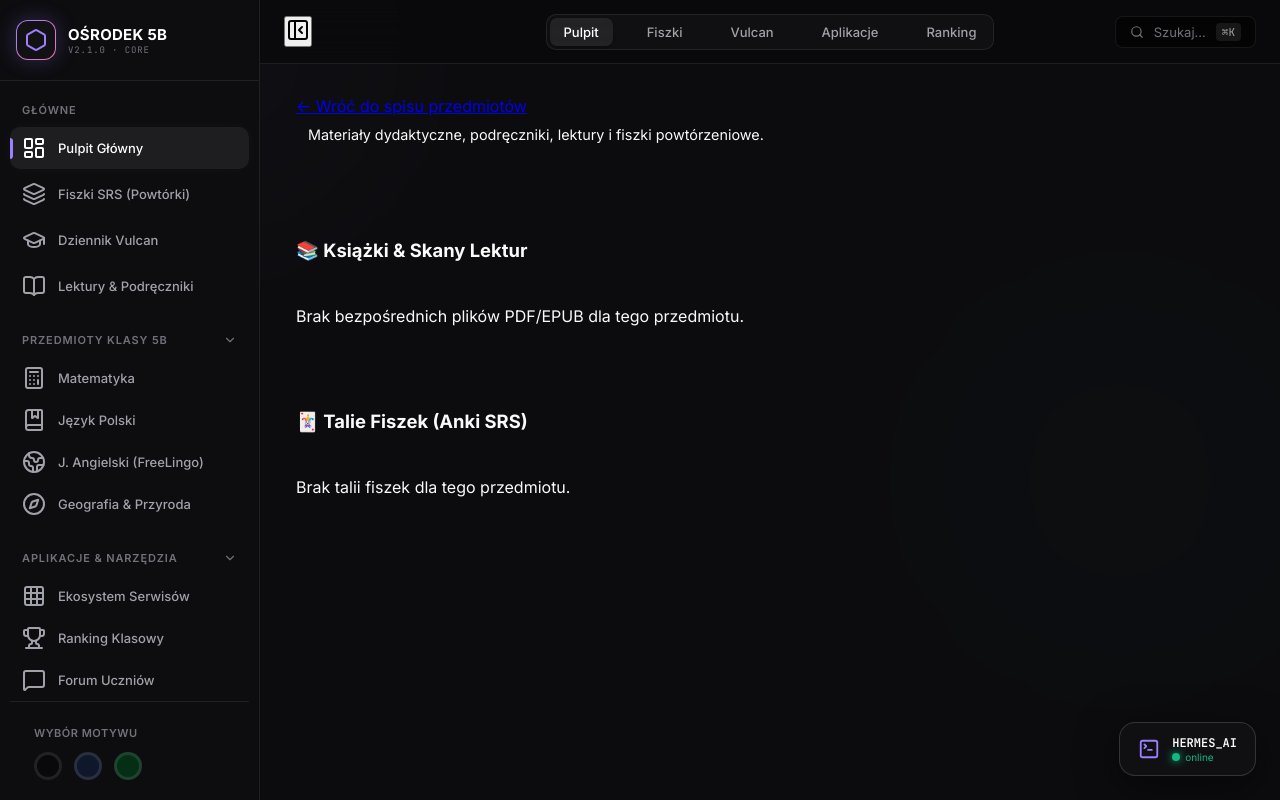
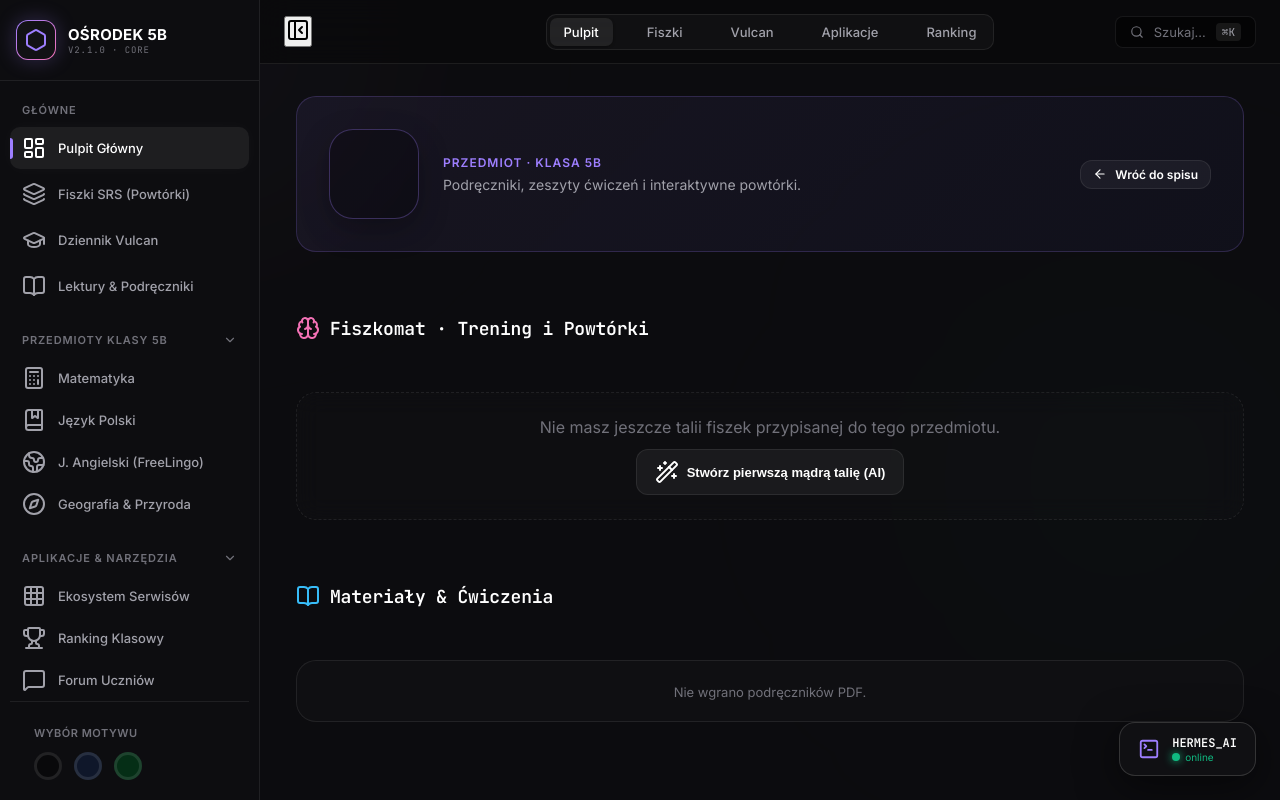
Before and after one commit to Andrev18/sm-portal, a FastAPI app: template templates/subject.html in a window 1280 px wide; the page is wider, and only the part inside the window is pictured. Run offline with FastAPI, Linux system fonts and the light colour scheme; the template is opened without the code that fills it, so the values that code supplies are empty; parts of the project's set-up code (start-up, migrations or seed data) failed here and were passed over.

Commit message:
Completely overhaul Subject panel into interactive Bento layout centered around Fiszkomat SRS

```diff
--- a/templates/subject.html
+++ b/templates/subject.html
@@ -1,68 +1,194 @@
-{% extends "base.html" %}{% block title %}{{ sub['name'] }} · 5 Klasa{% endblock %}
+{% extends "base.html" %}{% block title %}{{ sub['name'] }} · Ośrodek Core{% endblock %}
 {% block content %}
-<div style="margin-bottom:24px; border-bottom:1px solid var(--outline); padding-bottom:16px;">
-  <a class="sec-link" href="/subjects" style="display:inline-block; margin-bottom:8px;">← Wróć do spisu przedmiotów</a>
-  <div style="display:flex; align-items:center; gap:12px;">
-    <span style="font-size:2.8rem;">{{ sub['icon'] }}</span>
+<style>
+.subject-panel-hero {
+  background: linear-gradient(135deg, rgba(158, 127, 255, 0.08), rgba(99, 102, 241, 0.05));
+  border: 1px solid rgba(158, 127, 255, 0.2);
+  border-radius: 20px;
+  padding: 32px;
+  display: flex;
+  align-items: center;
+  justify-content: space-between;
+  gap: 24px;
+  margin-bottom: 32px;
+}
+.hero-content { display: flex; align-items: center; gap: 24px; }
+.subject-icon-large {
+  font-size: 56px;
+  width: 90px;
+  height: 90px;
+  background: rgba(0,0,0,0.3);
+  border: 1px solid rgba(158, 127, 255, 0.3);
+  border-radius: 24px;
+  display: flex;
+  align-items: center;
+  justify-content: center;
+  box-shadow: 0 10px 30px rgba(0,0,0,0.3);
+}
+.bento-section-title {
+  font-size: 18px;
+  font-weight: 600;
+  color: #fff;
+  margin-bottom: 20px;
+  display: flex;
+  align-items: center;
+  gap: 10px;
+  font-family: 'JetBrains Mono', monospace;
+  letter-spacing: -0.01em;
+}
+.bento-grid-cards {
+  display: grid;
+  grid-template-columns: repeat(auto-fill, minmax(320px, 1fr));
+  gap: 16px;
+  margin-bottom: 32px;
+}
+.fiszkomat-card {
+  background: linear-gradient(135deg, rgba(236, 72, 153, 0.1), rgba(244, 63, 94, 0.05));
+  border: 1px solid rgba(236, 72, 153, 0.3);
+  position: relative;
+  overflow: hidden;
+}
+.fiszkomat-card::after {
+  content: '';
+  position: absolute;
+  top: -50%; left: -50%;
+  width: 200%; height: 200%;
+  background: radial-gradient(circle, rgba(255,255,255,0.1) 0%, transparent 60%);
+  opacity: 0;
+  transition: opacity 0.3s;
+  pointer-events: none;
+}
+.fiszkomat-card:hover::after { opacity: 1; }
+.bento-mini-card {
+  background: rgba(255,255,255,0.02);
+  border: 1px solid var(--border-subtle);
+  border-radius: 16px;
+  padding: 16px;
+  display: flex;
+  flex-direction: column;
+  justify-content: space-between;
+  transition: transform 0.2s, background 0.2s;
+  text-decoration: none;
+  color: inherit;
+}
+.bento-mini-card:hover {
+  transform: translateY(-2px);
+  background: rgba(255,255,255,0.05);
+  border-color: rgba(255,255,255,0.15);
+}
+.action-btn-mini {
+  background: rgba(255,255,255,0.1);
+  border: none; padding: 6px 10px; border-radius: 8px; color: #fff;
+  font-size: 11px; font-weight: 600; cursor: pointer; transition: all 0.2s;
+  display: flex; align-items: center; gap: 4px;
+}
+.action-btn-mini:hover { background: rgba(255,255,255,0.2); }
+</style>
+
+<div class="subject-panel-hero">
+  <div class="hero-content">
+    <div class="subject-icon-large">{{ sub['icon'] }}</div>
     <div>
-      <h1 style="margin:0; font-size:1.6rem;">{{ sub['name'] }}</h1>
-      <p style="margin:2px 0 0; color:var(--muted); font-size:0.9rem;">Materiały dydaktyczne, podręczniki, lektury i fiszki powtórzeniowe.</p>
+      <div style="font-size: 12px; font-weight: 600; color: var(--accent-purple); text-transform: uppercase; letter-spacing: 1px; margin-bottom: 6px;">
+        Przedmiot · Klasa 5B
+      </div>
+      <h1 style="font-size: 36px; font-weight: 700; color: #fff; margin: 0 0 4px 0; letter-spacing: -0.03em;">{{ sub['name'] }}</h1>
+      <p style="color: var(--text-secondary); font-size: 14px; margin: 0;">
+        Podręczniki, zeszyty ćwiczeń i interaktywne powtórki.
+      </p>
     </div>
+  </div>
+
+  <div style="display: flex; gap: 12px; flex-direction: column; align-items: flex-end;">
+    <a href="/subjects" class="btn btn-secondary" style="font-size: 12px; padding: 6px 12px;"><i data-lucide="arrow-left" style="width:14px; height:14px;"></i> Wróć do spisu</a>
   </div>
 </div>
 
-{% if links %}
-<h3 style="margin:24px 0 12px 0; font-size:1.15rem;">🔗 Przydatne Podręczniki & Linki Bezpośrednie</h3>
-<div class="tiles" style="grid-template-columns: repeat(auto-fill, minmax(280px, 1fr)); gap:14px; margin-bottom:28px;">
-{% for l in links %}
-  <a class="tile" href="{{ l['url'] }}" {% if l['url'].startswith('http') %}target="_blank"{% endif %}>
-    <div style="display:flex; justify-content:space-between; align-items:center; margin-bottom:6px;">
-      <span class="ico" style="margin:0;">🌐</span>
-      <span class="badge badge-emerald">Dostęp Bezpośredni</span>
+
+<!-- SEKCJA: FISZKOMAT (Główne centrum operacyjne przedmiotu) -->
+<h2 class="bento-section-title"><i data-lucide="brain" style="color: var(--accent-pink);"></i> Fiszkomat · Trening i Powtórki</h2>
+<div class="bento-grid-cards">
+  {% for d in decks %}
+    <div class="glass-card fiszkomat-card" style="padding: 24px; display: flex; flex-direction: column; justify-content: space-between;">
+      <div>
+        <div style="display: flex; justify-content: space-between; align-items: flex-start; margin-bottom: 16px;">
+          <div style="padding: 10px; border-radius: 12px; background: rgba(0,0,0,0.4); color: var(--accent-pink); border: 1px solid rgba(236,72,153,0.3);">
+            <i data-lucide="sparkles" style="width: 24px; height: 24px;"></i>
+          </div>
+          <span class="status-badge badge-rose">Zaległe: Aktywne</span>
+        </div>
+        <h3 style="font-size: 20px; font-weight: 700; margin: 0 0 8px 0; color: #fff;">{{ d['name'] }}</h3>
+        <p style="font-size: 13px; color: var(--text-secondary); line-height: 1.5; margin: 0;">
+          Inteligentny trening SM-2. Zobaczysz te materiały dokładnie wtedy, gdy zaczniesz je zapominać.
+        </p>
+      </div>
+
+      <div style="margin-top: 24px; display: flex; justify-content: space-between; align-items: center; border-top: 1px solid rgba(236,72,153,0.2); padding-top: 16px;">
+        <span style="font-size: 13px; color: #fff; font-weight: 500;">Ucz się tego z Fiszkomatem</span>
+        <div style="display: flex; gap: 8px;">
+          <!-- "Utwórz podobne mądrą intelingencją" (Oczekująca funkcja AI) -->
+          <button class="action-btn-mini" onclick="alert('Uruchamiam agenta AI do wygenerowania fiszek (Moduł w przygotowaniu)')" title="Wygeneruj podobne fiszki AI">
+            <i data-lucide="wand-2" style="width: 14px; height: 14px;"></i> Rozszerz
+          </button>
+          <a href="/srs/deck/{{ d['id'] }}" class="btn btn-primary" style="padding: 6px 14px; font-size: 12px; background: var(--accent-pink); color: #000; border: none; box-shadow: 0 0 15px rgba(236,72,153,0.4);">Jedziemy 🔥</a>
+        </div>
+      </div>
     </div>
-    <b>{{ l['label'] }}</b>
-    <small style="color:var(--cta);">Otwórz zasób 🚀</small>
-  </a>
-{% endfor %}
-</div>
-{% endif %}
-
-<h3 style="margin:24px 0 12px 0; font-size:1.15rem;">📚 Książki & Skany Lektur</h3>
-<div class="tiles" style="grid-template-columns: repeat(auto-fill, minmax(260px, 1fr)); gap:14px; margin-bottom:28px;">
-{% for b in books %}
-  <a class="tile" href="/read/{{ b['id'] }}">
-    <div style="display:flex; justify-content:space-between; align-items:center; margin-bottom:6px;">
-      <span class="ico" style="margin:0;">📄</span>
-      <span class="badge badge-purple">{{ b['filetype'] or 'pdf' }}</span>
+  {% else %}
+    <div class="glass-card" style="padding: 24px; text-align: center; grid-column: 1 / -1; border-style: dashed; background: rgba(255,255,255,0.01);">
+      <p style="color: var(--text-muted); margin-bottom: 12px;">Nie masz jeszcze talii fiszek przypisanej do tego przedmiotu.</p>
+      <button class="btn btn-secondary" onclick="alert('Wkrótce: Auto-generowanie bazy wiedzy ze skanów pdf')"><i data-lucide="wand-2"></i> Stwórz pierwszą mądrą talię (AI)</button>
     </div>
-    <b>{{ b['title'] }}</b>
-    <small>{{ b['grade'] or 'klasa 5' }} · Czytaj w portalu 📖</small>
-  </a>
-{% else %}
-  <p style="color:var(--muted); margin:0;">Brak bezpośrednich plików PDF/EPUB dla tego przedmiotu.</p>
-{% endfor %}
+  {% endfor %}
 </div>
 
-<h3 style="margin:24px 0 12px 0; font-size:1.15rem;">🃏 Talie Fiszek (Anki SRS)</h3>
-<div class="tiles" style="grid-template-columns: repeat(auto-fill, minmax(260px, 1fr)); gap:14px; margin-bottom:28px;">
-{% for d in decks %}
-  <a class="tile" href="/srs/deck/{{ d['id'] }}">
-    <span class="ico" style="margin-bottom:4px;">🗂️</span>
-    <b>{{ d['name'] }}</b>
-    <small style="color:var(--cta);">Rozpocznij powtórki 🃏</small>
-  </a>
-{% else %}
-  <p style="color:var(--muted); margin:0;">Brak talii fiszek dla tego przedmiotu.</p>
-{% endfor %}
+<!-- SEKCJA: BIBLIOTEKA (Książki, Ćwiczenia) -->
+<h2 class="bento-section-title"><i data-lucide="book-open" style="color: var(--accent-cyan);"></i> Materiały & Ćwiczenia</h2>
+<div class="bento-grid-cards">
+  {% for b in books %}
+    <a href="/read/{{ b['id'] }}" class="bento-mini-card">
+      <div style="display: flex; justify-content: space-between; align-items: flex-start; margin-bottom: 12px;">
+        <div style="font-size: 24px; background: rgba(0,0,0,0.3); padding: 8px; border-radius: 12px;">📚</div>
+        <span class="status-badge badge-cyan">{{ b['filetype'] | upper or 'PDF' }}</span>
+      </div>
+      <div>
+        <h4 style="margin: 0 0 4px 0; font-size: 15px; font-weight: 600; color: #fff;">{{ b['title'] }}</h4>
+        <p style="margin: 0; font-size: 12px; color: var(--text-secondary);">Klasa 5 · Otwórz w czytniku</p>
+      </div>
+    </a>
+  {% else %}
+    <div class="glass-card" style="padding: 20px; text-align: center; grid-column: 1 / -1;">
+      <span style="color: var(--text-muted); font-size: 13px;">Nie wgrano podręczników PDF.</span>
+    </div>
+  {% endfor %}
+
+  <!-- Linki webowe z VULCAN/Zewnętrzne -->
+  {% for l in links %}
+    <a href="{{ l['url'] }}" target="_blank" class="bento-mini-card">
+      <div style="display: flex; justify-content: space-between; align-items: flex-start; margin-bottom: 12px;">
+        <div style="color: var(--accent-emerald); background: rgba(0,0,0,0.3); padding: 8px; border-radius: 12px;">
+          <i data-lucide="external-link" style="width: 24px; height: 24px;"></i>
+        </div>
+        <span class="status-badge badge-emerald">WEB</span>
+      </div>
+      <div>
+        <h4 style="margin: 0 0 4px 0; font-size: 15px; font-weight: 600; color: #fff;">{{ l['label'] }}</h4>
+        <p style="margin: 0; font-size: 12px; color: var(--text-secondary);">Zasób bezpośredni 🚀</p>
+      </div>
+    </a>
+  {% endfor %}
 </div>
 
+
 {% if user['role'] in ('admin','teacher') %}
-<div style="background:var(--alt-bg); border:1px solid var(--outline); padding:16px; border-radius:10px; margin-top:24px;">
-  <h4 style="margin:0 0 10px 0;">+ Dodaj link bezpośredni do przedmiotu</h4>
-  <form method="post" action="/subject/{{ sub['id'] }}/link" style="display:flex; gap:10px; flex-wrap:wrap;">
-    <input name="label" placeholder="Nazwa zasobu (np. Flipbook GWO)" required style="flex:1; background:var(--surface); border:1px solid var(--outline); padding:8px 12px; border-radius:6px; color:var(--ink);">
-    <input name="url" placeholder="https://..." required style="flex:2; background:var(--surface); border:1px solid var(--outline); padding:8px 12px; border-radius:6px; color:var(--ink);">
-    <button class="btn primary">Dodaj link</button>
+<div class="glass-card" style="margin-top: 40px; padding: 24px; border-color: rgba(255,255,255,0.1);">
+  <h4 style="margin: 0 0 16px 0; font-size: 14px; font-weight: 600; color: #fff; display: flex; align-items: center; gap: 8px;">
+    <i data-lucide="plus-circle" style="color: var(--text-muted);"></i> Narzędzia Nauczyciela (Tylko Ty widzisz ten blok)
+  </h4>
+  <form method="post" action="/subject/{{ sub['id'] }}/link" style="display: flex; gap: 12px; flex-wrap: wrap;">
+    <input name="label" placeholder="Nazwa zasobu (np. Platforma GWO)" required class="form-input" style="flex: 1; background: rgba(0,0,0,0.2); border: 1px solid var(--border-subtle); color: #fff; padding: 10px 16px; border-radius: 8px;">
+    <input name="url" placeholder="https://..." required class="form-input" style="flex: 2; background: rgba(0,0,0,0.2); border: 1px solid var(--border-subtle); color: #fff; padding: 10px 16px; border-radius: 8px;">
+    <button class="btn btn-primary" style="padding: 10px 20px;">Dodaj zasób</button>
   </form>
 </div>
 {% endif %}
```
